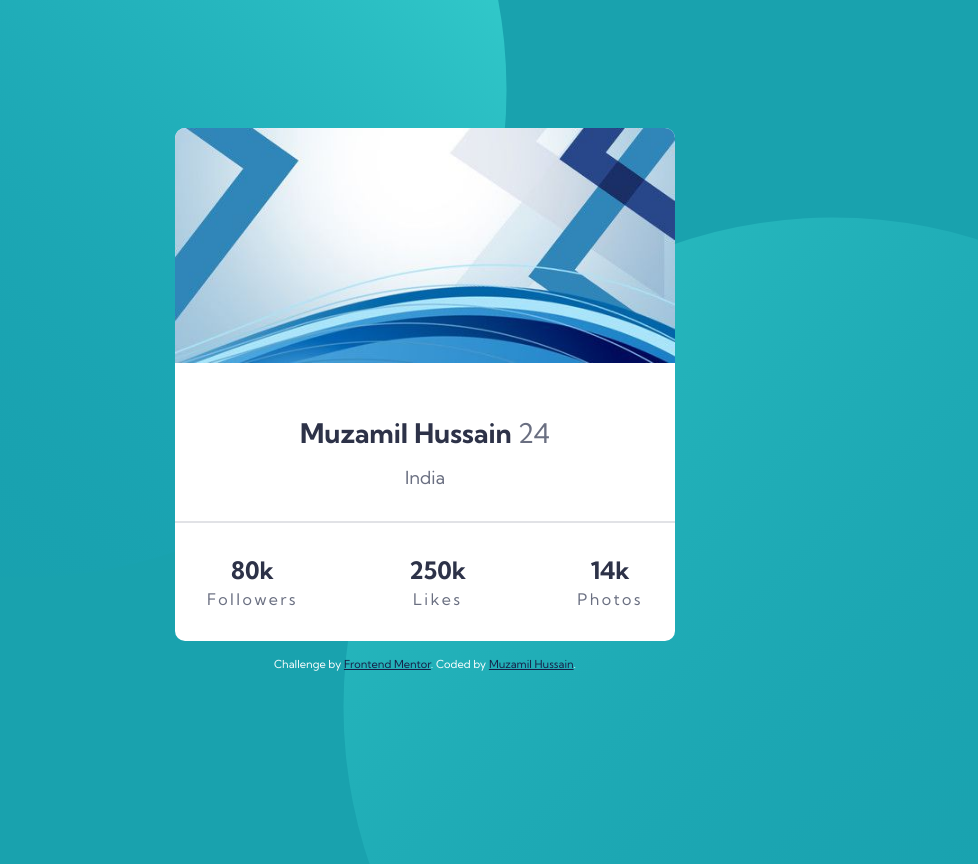
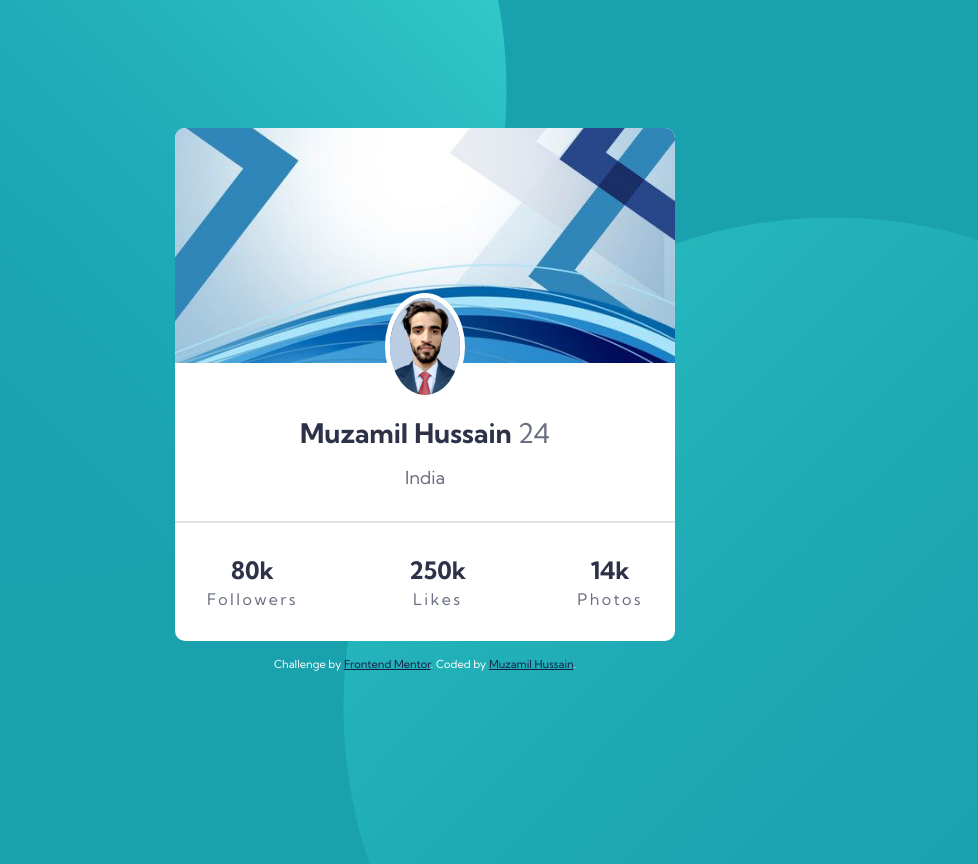
Before and after one commit to muzamil-mia/profile-card-component-yt, a plain HTML site: page index.html in a window 1280 px wide. Shown: the top 864 px of the page, without its empty margins (215-1193 px from the left). Drawn offline with Linux system fonts and the light colour scheme.

Commit message:
modified card

```diff
--- a/index.html
+++ b/index.html
@@ -18,7 +18,7 @@
     <article>
       <img src="images\47e7443d292bb7adf01790932f77452d.jpg" alt="">
       <div>
-        <img src="fff.jpg" alt="">
+        <img src="images\fff.jpg" alt="">
       </div>
     </article>
 
```
